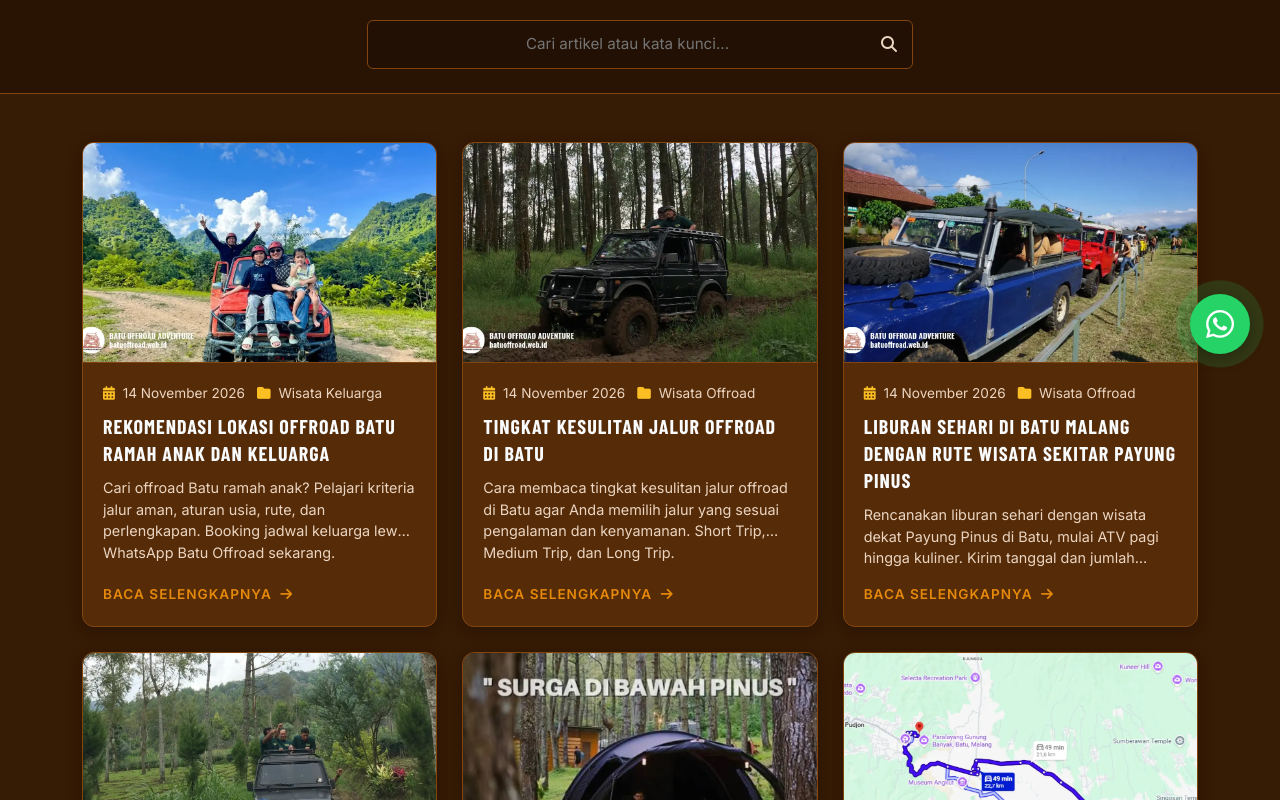
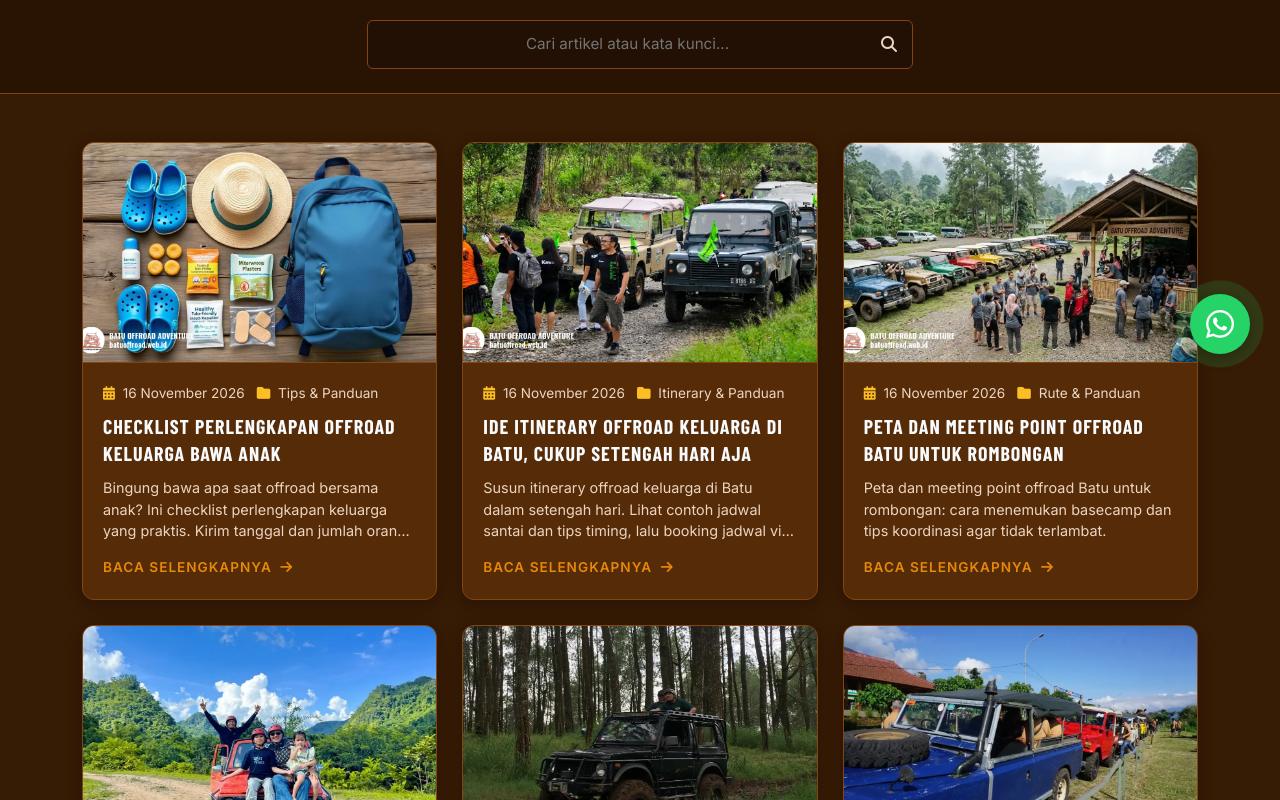
Before and after one commit to wisatabatumalang/batuoffroad, a plain HTML site: page blog.html in a window 1280 px wide. Shown: the part 416-1216 px from the top of the page. Drawn offline with nearby package versions, Linux system fonts and the light colour scheme; a web font is replaced by a local one.

Commit message:
Update blog.html

```diff
--- a/blog.html
+++ b/blog.html
@@ -932,6 +932,66 @@
                 <div class="col-12">
 
                     <div id="blogContainer">
+                        <!-- ARTIKEL: Checklist Perlengkapan Offroad Keluarga Bawa Anak -->
+                        <div class="blog-card"
+                            data-title="checklist perlengkapan offroad keluarga bawa anak barang pakaian alas kaki perlindungan matahari cuaca tas balita praktis batu offroad">
+                            <img src="assets/img/checklist-perlengkapan-offroad-keluarga-bawa-anak-1.webp"
+                                alt="Tas perlengkapan anak berisi topi, air minum, dan tisu basah untuk offroad" class="blog-thumb" width="800"
+                                height="420" loading="lazy" decoding="async">
+                            <div class="blog-content">
+                                <div class="blog-meta">
+                                    <span><i class="fas fa-calendar-alt"></i> 16 November 2026</span>
+                                    <span><i class="fas fa-folder"></i> Tips & Panduan</span>
+                                </div>
+                                <h2 class="blog-title">
+                                    <a href="blog/checklist-perlengkapan-offroad-keluarga-bawa-anak.html">Checklist Perlengkapan Offroad Keluarga Bawa Anak</a>
+                                </h2>
+                                <p class="blog-excerpt">Bingung bawa apa saat offroad bersama anak? Ini checklist perlengkapan keluarga yang praktis. Kirim tanggal dan jumlah orang via WhatsApp untuk booking.</p>
+                                <a href="blog/checklist-perlengkapan-offroad-keluarga-bawa-anak.html" class="btn-read-more">BACA SELENGKAPNYA <i
+                                        class="fas fa-arrow-right ms-1"></i></a>
+                            </div>
+                        </div>
+
+                        <!-- ARTIKEL: Ide Itinerary Offroad Keluarga di Batu, Cukup Setengah Hari Aja -->
+                        <div class="blog-card"
+                            data-title="ide itinerary offroad keluarga di batu cukup setengah hari aja jadwal santai pagi sore durasi ideal anak makan wisata ringan">
+                            <img src="assets/img/itinerary-offroad-keluarga-batu-setengah-hari-1.webp"
+                                alt="Keluarga berfoto di titik berhenti saat offroad pagi hari di Batu" class="blog-thumb" width="800"
+                                height="420" loading="lazy" decoding="async">
+                            <div class="blog-content">
+                                <div class="blog-meta">
+                                    <span><i class="fas fa-calendar-alt"></i> 16 November 2026</span>
+                                    <span><i class="fas fa-folder"></i> Itinerary & Panduan</span>
+                                </div>
+                                <h2 class="blog-title">
+                                    <a href="blog/itinerary-offroad-keluarga-batu-setengah-hari.html">Ide Itinerary Offroad Keluarga di Batu, Cukup Setengah Hari Aja</a>
+                                </h2>
+                                <p class="blog-excerpt">Susun itinerary offroad keluarga di Batu dalam setengah hari. Lihat contoh jadwal santai dan tips timing, lalu booking jadwal via WhatsApp Batu Offroad.</p>
+                                <a href="blog/itinerary-offroad-keluarga-batu-setengah-hari.html" class="btn-read-more">BACA SELENGKAPNYA <i
+                                        class="fas fa-arrow-right ms-1"></i></a>
+                            </div>
+                        </div>
+
+                        <!-- ARTIKEL: Peta dan Meeting Point Offroad Batu untuk Rombongan -->
+                        <div class="blog-card"
+                            data-title="peta dan meeting point offroad batu untuk rombongan basecamp coban talun wonorejo bumiaji pin maps koordinasi parkir bus mobil">
+                            <img src="assets/img/1-Peta-dan-Meeting-Point-Offroad-Batu-untuk-Rombongan.webp"
+                                alt="Deretan jeep dan rombongan di meeting point offroad." class="blog-thumb" width="800"
+                                height="420" loading="lazy" decoding="async">
+                            <div class="blog-content">
+                                <div class="blog-meta">
+                                    <span><i class="fas fa-calendar-alt"></i> 16 November 2026</span>
+                                    <span><i class="fas fa-folder"></i> Rute & Panduan</span>
+                                </div>
+                                <h2 class="blog-title">
+                                    <a href="blog/meeting-point-offroad-batu.html">Peta dan Meeting Point Offroad Batu untuk Rombongan</a>
+                                </h2>
+                                <p class="blog-excerpt">Peta dan meeting point offroad Batu untuk rombongan: cara menemukan basecamp dan tips koordinasi agar tidak terlambat.</p>
+                                <a href="blog/meeting-point-offroad-batu.html" class="btn-read-more">BACA SELENGKAPNYA <i
+                                        class="fas fa-arrow-right ms-1"></i></a>
+                            </div>
+                        </div>
+
                         <!-- ARTIKEL: Rekomendasi Lokasi Offroad Batu Ramah Anak dan Keluarga -->
                         <div class="blog-card"
                             data-title="rekomendasi lokasi offroad batu ramah anak dan keluarga jeep 4x4 coban talun short trip pemula keluarga paket wisata aman">
```
